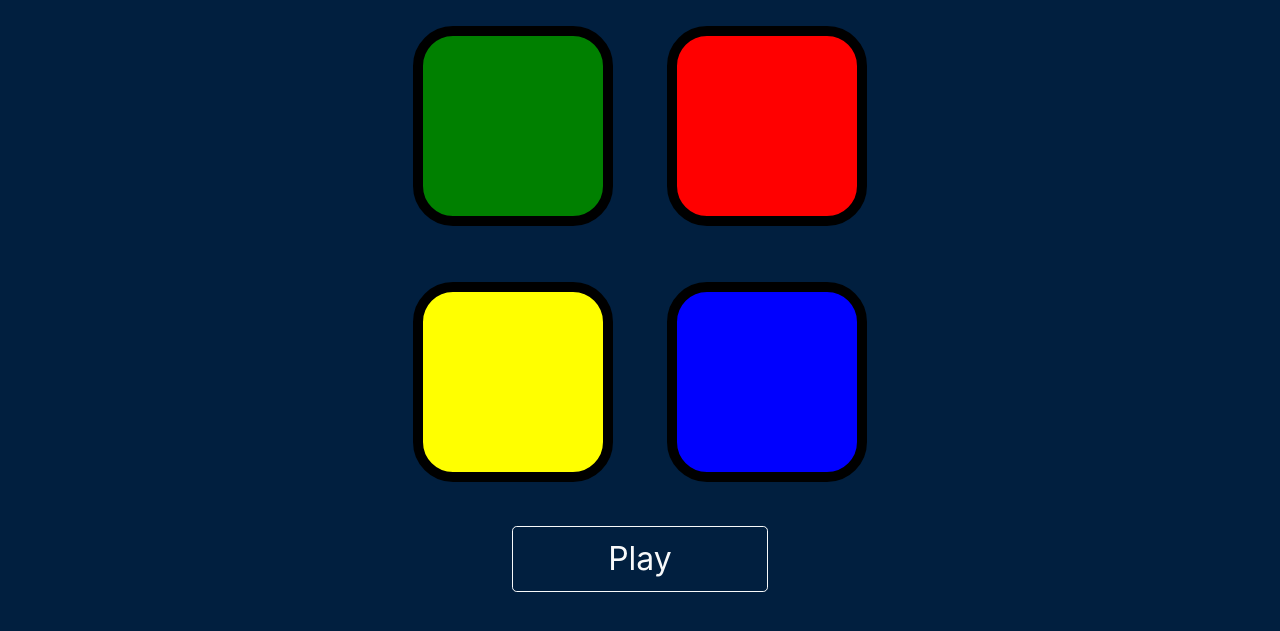
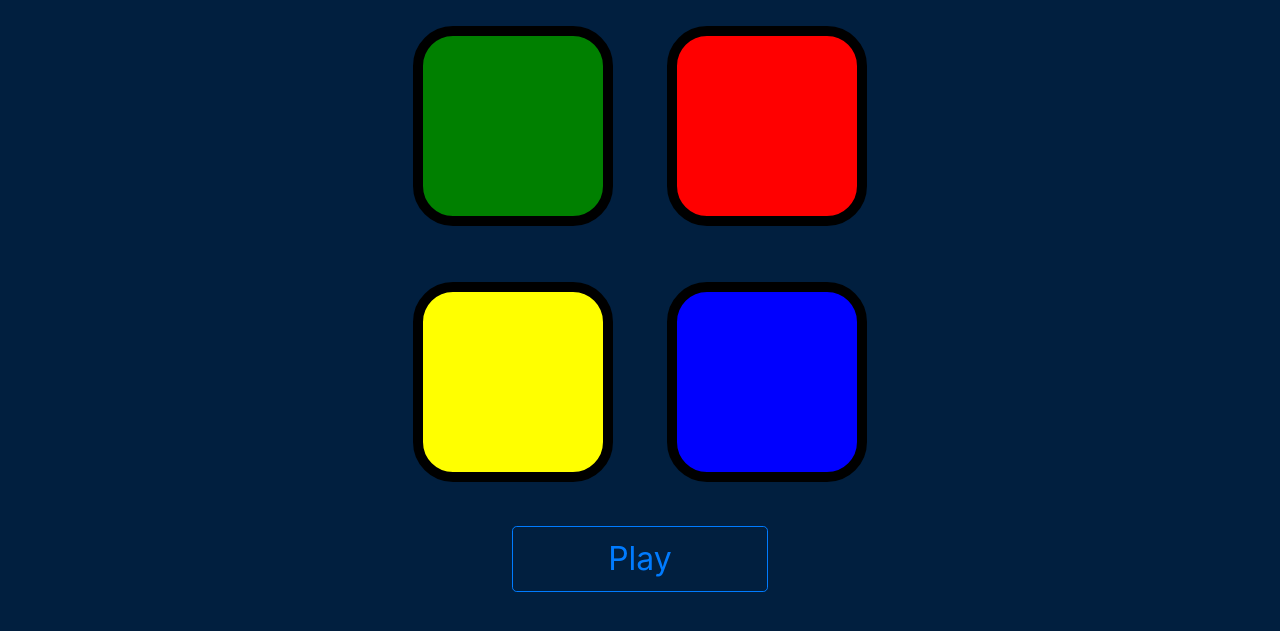
Before and after one commit to abdo-ali/SimonGame, a plain HTML site: page index.html in a window 1280 px wide. Shown: the part 85-716 px from the top of the page. Drawn offline with nearby package versions, Linux system fonts and the light colour scheme.

Commit message:
Update index.html

```diff
--- a/index.html
+++ b/index.html
@@ -37,7 +37,7 @@
 
   </div>
 
-  <button class="btn btn-lg btn-outline-light play" type="button" name="button">Play</button>
+  <button class="btn btn-lg btn-outline-primary play" type="button" name="button">Play</button>
 
 
   <script src="https://ajax.googleapis.com/ajax/libs/jquery/3.5.1/jquery.min.js"></script>
```
